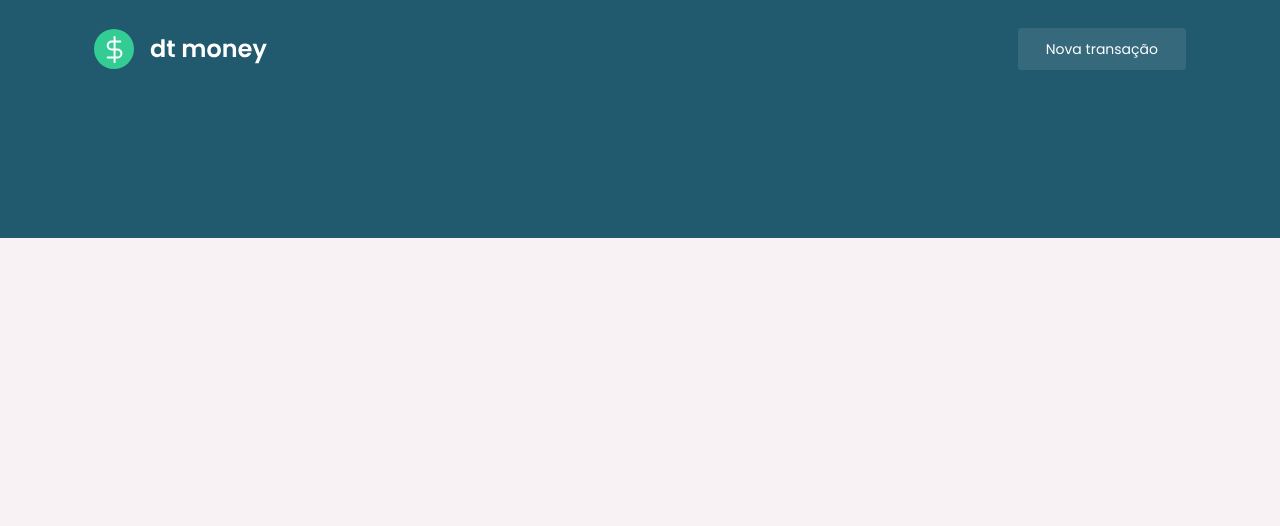
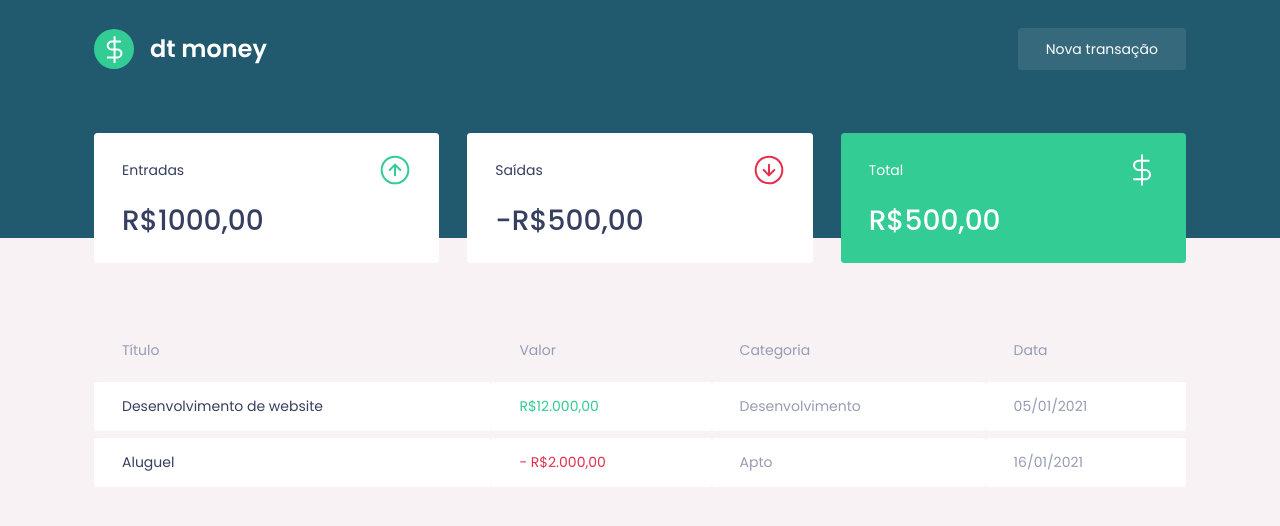
Before and after one commit to emffor/rjs-handsfinances, a React (Create React App) app: page / in a window 1280 px wide. Shown: the top 526 px of the page. Built offline with nearby package versions, Linux system fonts and the light colour scheme.

Commit message:
fix: finalizing the transaction table
Usando <table> <thead> <tbody><tr> <td> <tbody>

```diff
--- a/public/index.html
+++ b/public/index.html
@@ -10,7 +10,7 @@
     <link rel="shortcut icon" href="favicon.ico" type="image/png">
     <title>Hands Finances</title>
 
-    <link href="https://fonts.googleapis.com/css2?family=Poppins:wght@400;600&display=swap" rel="stylesheet">
+    <link href="https://fonts.googleapis.com/css2?family=Poppins:wght@400;500;600&display=swap" rel="stylesheet">
 
   </head>
   <body>
--- a/src/App.tsx
+++ b/src/App.tsx
@@ -1,10 +1,13 @@
+import { Dashboard } from "./components/Dashboard";
 import { Header } from "./components/Header";
+
 import { GlobalStyled } from "./styles/global";
 
 export function App() {
   return (
     <>
         <Header />
+        <Dashboard />
         <GlobalStyled />
     </>
   );
--- /dev/null
+++ b/src/components/Dashboard/index.tsx
@@ -0,0 +1,16 @@
+
+import { Summary } from '../Summary';
+import { TransactionsTable } from '../TransactionsTable';
+
+import {
+Container
+} from './styles';
+
+export function Dashboard(){
+  return (
+    <Container>
+        <Summary />
+        <TransactionsTable />
+    </Container>
+  );
+}
--- /dev/null
+++ b/src/components/Dashboard/styles.ts
@@ -0,0 +1,7 @@
+import styled from 'styled-components';
+
+export const Container = styled.main`
+    max-width: 1120px;
+    margin: 0 auto;
+    padding: 2.5rem 1rem;
+`;
--- /dev/null
+++ b/src/components/Summary/index.tsx
@@ -0,0 +1,35 @@
+import incomeImg from '../../assets/income.svg';
+import outcomeImg from '../../assets/outcome.svg';
+import totalImg from '../../assets/total.svg';
+
+import {
+    Container
+} from './styles';
+
+export function Summary(){
+  return (
+    <Container>
+        <div>
+            <header>
+                <p>Entradas</p>
+                <img src={incomeImg} alt="Entradas"/>
+            </header>
+            <strong>R$1000,00</strong>
+        </div>
+        <div>
+            <header>
+                <p>Saídas</p>
+                <img src={outcomeImg} alt="Saídas"/>
+            </header>
+            <strong>-R$500,00</strong>
+        </div>
+        <div className="highlight-background">
+            <header>
+                <p>Total</p>
+                <img src={totalImg} alt="Total"/>
+            </header>
+            <strong>R$500,00</strong>
+        </div>
+    </Container>
+  );
+}
--- /dev/null
+++ b/src/components/Summary/styles.ts
@@ -0,0 +1,35 @@
+import styled from 'styled-components';
+
+export const Container = styled.main`
+    display: grid;
+    //3 colunas de tamanhos iguais
+    grid-template-columns: repeat(3, 1fr);
+    gap: 2rem; //espaçamento entre os cards
+    margin-top: -10rem;
+
+    div {
+        background: var(--shape);
+        padding: 1.5rem 2rem;
+        border-radius: 0.25rem;
+        color: var(--text-title);
+
+    header {
+        display: flex;
+        align-items: center;
+        justify-content: space-between;
+    }
+
+    strong {
+        display: block; //mias espaçamento
+        margin-top: 1rem;
+        font-size: 2rem;
+        font-weight: 500;
+        line-height: 3rem;
+    }
+
+    &.highlight-background {
+        background: var(--green);
+        color: var(--shape);
+    }
+  }
+`;
--- /dev/null
+++ b/src/components/TransactionsTable/index.tsx
@@ -0,0 +1,39 @@
+
+import {
+Container
+} from './styles';
+
+export function TransactionsTable(){
+  return (
+    <Container>
+        <table>
+
+            <thead>
+                <tr>
+                    <th>Título</th>
+                    <th>Valor</th>
+                    <th>Categoria</th>
+                    <th>Data</th>
+                </tr>
+            </thead>
+
+            <tbody>
+                <tr>
+                   <td>Desenvolvimento de website</td>
+                   <td className="deposit">R$12.000,00</td>
+                   <td>Desenvolvimento</td>
+                   <td>05/01/2021</td>
+                </tr>
+
+                <tr>
+                   <td>Aluguel</td>
+                   <td className='withdraw'>- R$2.000,00</td>
+                   <td>Apto</td>
+                   <td>16/01/2021</td>
+                </tr>
+
+            </tbody>
+        </table>
+    </Container>
+  );
+}
--- /dev/null
+++ b/src/components/TransactionsTable/styles.ts
@@ -0,0 +1,40 @@
+import styled from 'styled-components';
+
+export const Container = styled.main`
+    margin-top: 4rem;
+
+    table {
+        width: 100%;
+        border-spacing: 0 0.5rem;
+
+        th {
+            color: var(--text-body);
+            font-weight: 400;
+            padding: 1rem 2rem;
+            text-align: left;
+            line-height: 1.5rem;
+        }
+
+        td {
+            padding: 1rem 2rem;
+            border: 0;
+            background: var(--shape);
+            color: var(--text-body);
+            border-radius: 0.25rem;
+
+            //quando for o primeiro td
+            &:first-child {
+                color: var(--text-title);
+            }
+
+            &.deposit {
+               color: var(--green);
+            }
+
+            &.withdraw {
+                color: var(--red);
+            }
+
+        }
+    }
+`;
```
